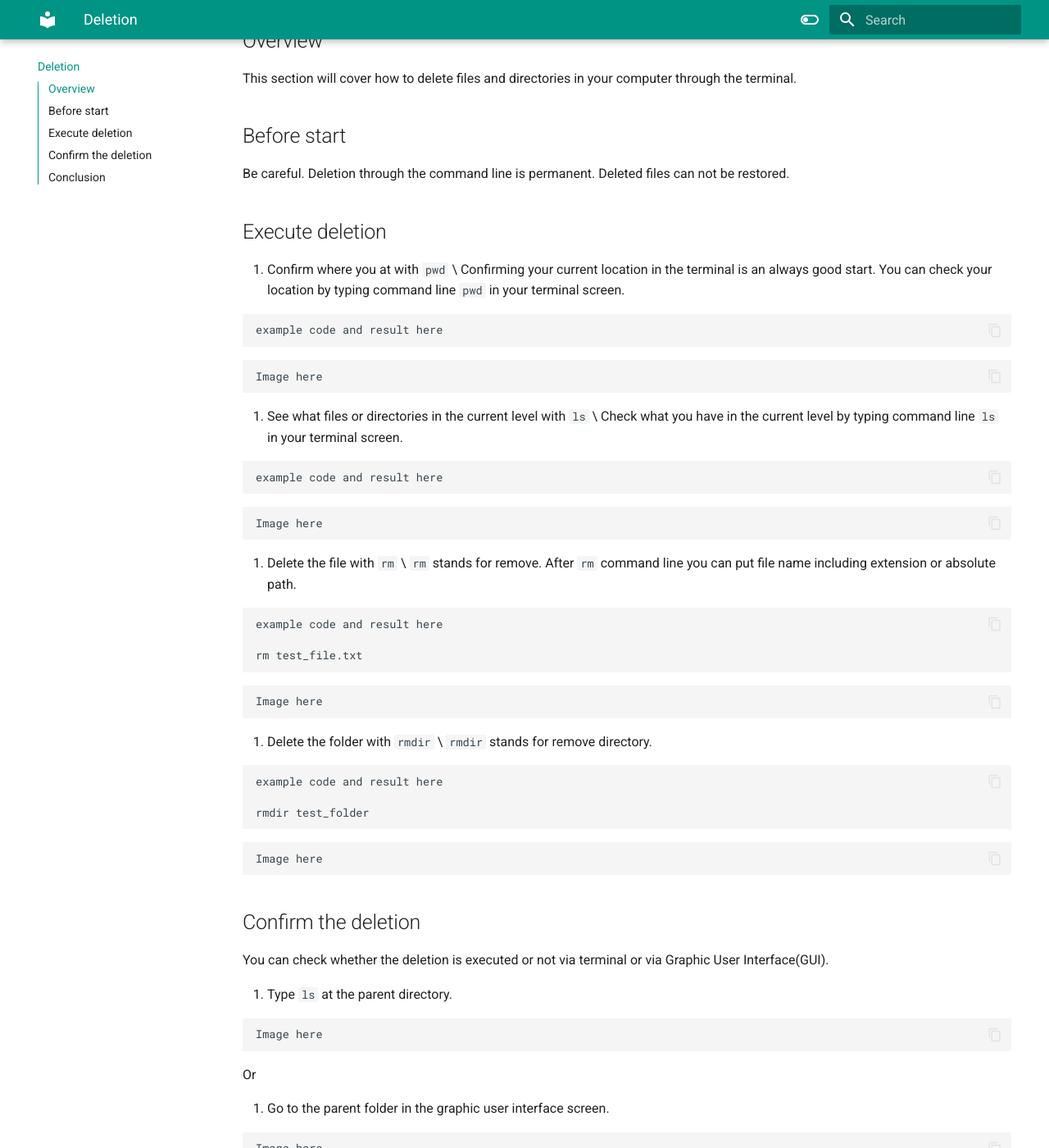
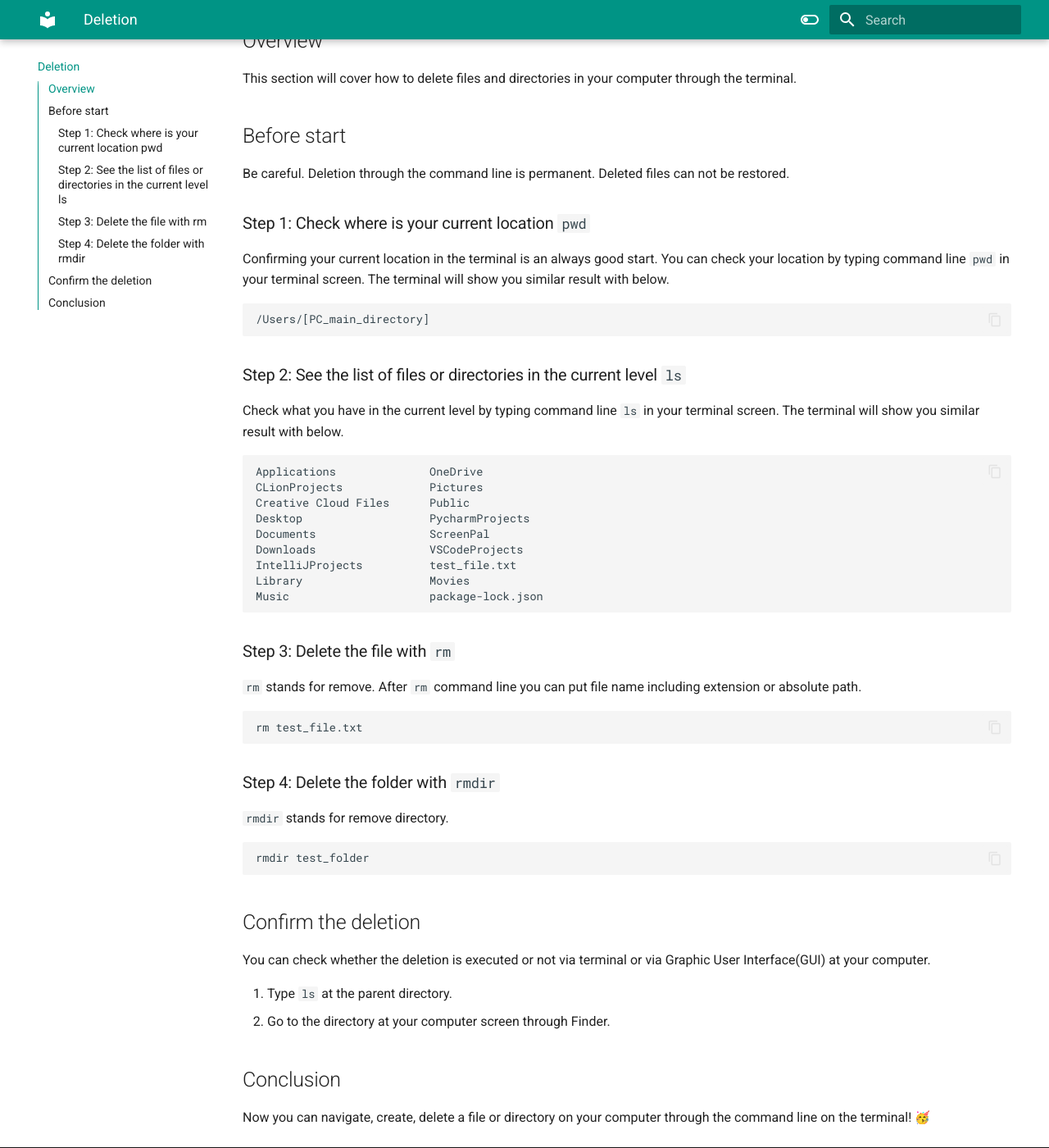
Before and after one commit to Inez-y/user_docs_Inez_Saeyoung, an MkDocs documentation site: the page built from docs/deletion.md, in a window 1280 px wide and 1400 px high, scrolled down 196 px. Shown: the whole window at 82% size. Built offline with MkDocs 1.6.1 and Material for MkDocs 9.7.7, drawn with Linux system fonts in a browser that asks for light colours; emoji names are drawn with the system emoji font; some of the changed text lies outside the part shown.

Commit message:
UPDATE task conclusion ADD emoji

````diff
--- a/docs/deletion.md
+++ b/docs/deletion.md
@@ -8,74 +8,53 @@ This section will cover how to delete files and directories in your computer thr
 
 Be careful. Deletion through the command line is permanent. Deleted files can not be restored.
 
-## Execute deletion
+### Step 1: Check where is your current location `pwd`
 
-1. Confirm where you at with `pwd` \
-   Confirming your current location in the terminal is an always good start. You can check your location by typing command line `pwd` in your terminal screen.
+Confirming your current location in the terminal is an always good start. You can check your location by typing command line `pwd` in your terminal screen. The terminal will show you similar result with below.
 
-   ```
-   example code and result here
-   ```
+```
+/Users/[PC_main_directory]
+```
 
-   ```
-   Image here
-   ```
+### Step 2: See the list of files or directories in the current level `ls`
 
-2. See what files or directories in the current level with `ls` \
-   Check what you have in the current level by typing command line `ls` in your terminal screen.
+Check what you have in the current level by typing command line `ls` in your terminal screen. The terminal will show you similar result with below.
 
-   ```
-   example code and result here
-   ```
+```
+Applications		      OneDrive
+CLionProjects		      Pictures
+Creative Cloud Files	  Public
+Desktop			          PycharmProjects
+Documents		          ScreenPal
+Downloads		          VSCodeProjects
+IntelliJProjects	      test_file.txt
+Library			          Movies
+Music			          package-lock.json
+```
 
-   ```
-   Image here
-   ```
+### Step 3: Delete the file with `rm`
 
-3. Delete the file with `rm` \
-   `rm` stands for remove. After `rm` command line you can put file name including extension or absolute path.
+`rm` stands for remove. After `rm` command line you can put file name including extension or absolute path.
 
-   ```
-   example code and result here
+```
+rm test_file.txt
+```
 
-   rm test_file.txt
-   ```
+### Step 4: Delete the folder with `rmdir`
 
-   ```
-   Image here
-   ```
+`rmdir` stands for remove directory.
 
-4. Delete the folder with `rmdir` \
-   `rmdir` stands for remove directory.
-
-   ```
-   example code and result here
-
-   rmdir test_folder
-   ```
-
-   ```
-   Image here
-   ```
+```
+rmdir test_folder
+```
 
 ## Confirm the deletion
 
-You can check whether the deletion is executed or not via terminal or via Graphic User Interface(GUI).
+You can check whether the deletion is executed or not via terminal or via Graphic User Interface(GUI) at your computer.
 
 1. Type `ls` at the parent directory.
-
-   ```
-   Image here
-   ```
-
-Or
-
-2. Go to the parent folder in the graphic user interface screen.
-
-   ```
-   Image here
-   ```
+2. Go to the directory at your computer screen through Finder.
 
 ## Conclusion
 
-By the end of section, you will have deleted a text file on your computer.
+Now you can navigate, create, delete a file or directory on your computer through the command line on the terminal! :partying_face:
--- a/mkdocs.yml
+++ b/mkdocs.yml
@@ -38,5 +38,9 @@ markdown_extensions:
   - admonition
   - pymdownx.details
   - pymdownx.superfences
+    - attr_list
+  - pymdownx.emoji:
+      emoji_index: !!python/name:material.extensions.emoji.twemoji
+      emoji_generator: !!python/name:material.extensions.emoji.to_svg
 
 copyright: 2024 Saeyoung and Inez @ Comm 2216
````
Also changed, not shown: docs/navi.md (+1 -3 lines).
